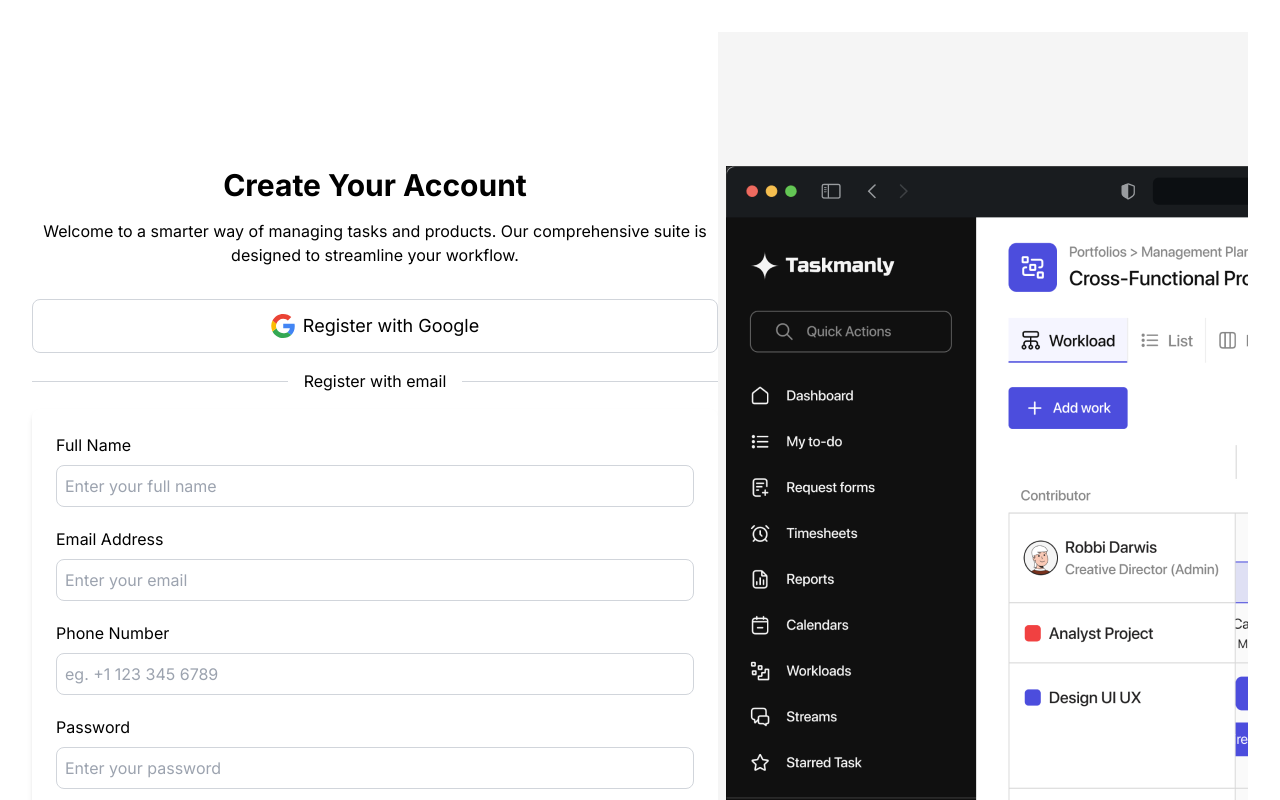
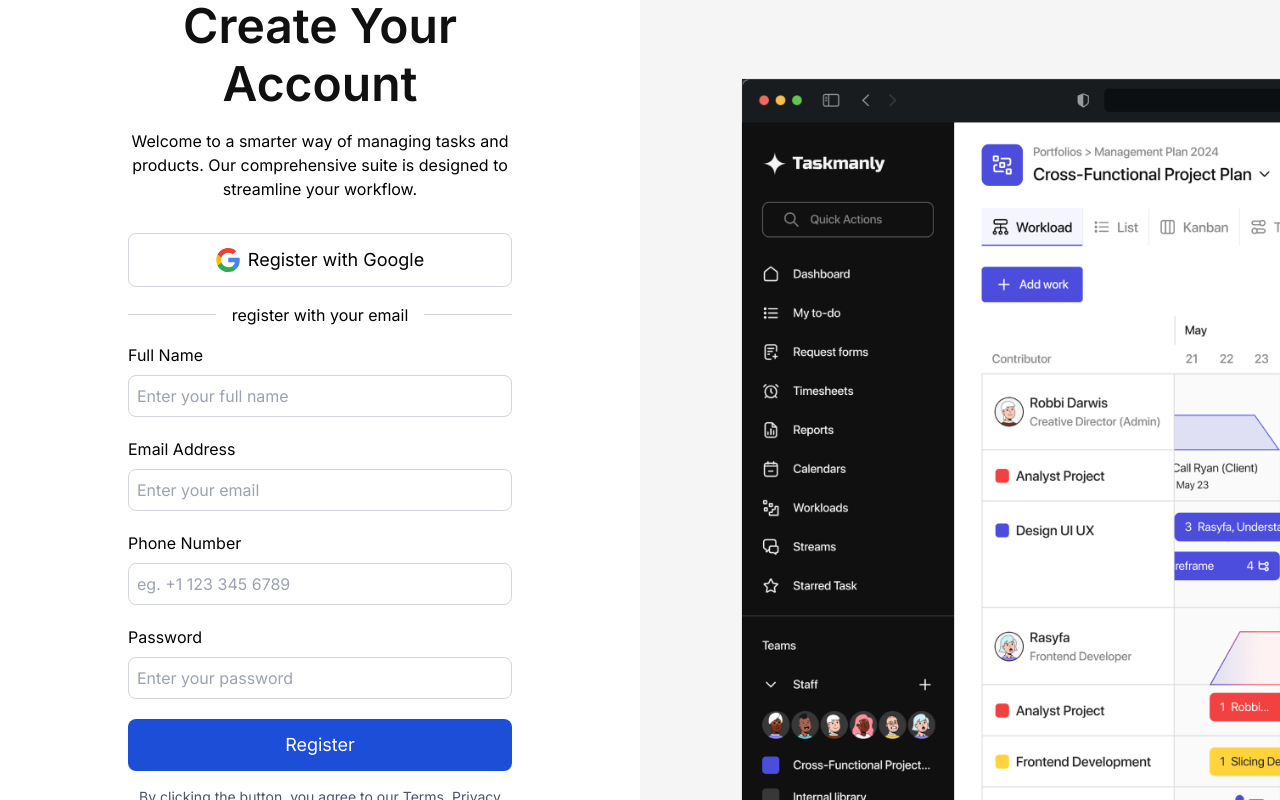
Before and after one commit to Annliyabaiju/time-track, a Next.js app: page / in a window 1280 px wide. Shown: the top 800 px of the page. Built offline with nearby package versions, Linux system fonts and the light colour scheme.

Commit message:
registerpaging

```diff
--- a/app/globals.css
+++ b/app/globals.css
@@ -1,33 +1,3 @@
 @tailwind base;
 @tailwind components;
 @tailwind utilities;
-
-:root {
-  --foreground-rgb: 0, 0, 0;
-  --background-start-rgb: 214, 219, 220;
-  --background-end-rgb: 255, 255, 255;
-}
-
-@media (prefers-color-scheme: dark) {
-  :root {
-    --foreground-rgb: 255, 255, 255;
-    --background-start-rgb: 0, 0, 0;
-    --background-end-rgb: 0, 0, 0;
-  }
-}
-
-body {
-  color: rgb(var(--foreground-rgb));
-  background: linear-gradient(
-      to bottom,
-      transparent,
-      rgb(var(--background-end-rgb))
-    )
-    rgb(var(--background-start-rgb));
-}
-
-@layer utilities {
-  .text-balance {
-    text-wrap: balance;
-  }
-}
--- a/app/page.tsx
+++ b/app/page.tsx
@@ -2,15 +2,19 @@ import Image from 'next/image';
 
 export default function Page() {
   return (
-    <main className="flex flex-col lg:flex-row items-start justify-center min-h-screen bg-white p-8">
-      <section className="w-full max-w-md lg:w-[686px] lg:max-w-none md:w-[60%] md:max-w-[635px] md:flex-shrink-0 flex flex-col justify-center h-[1024px] lg:items-center">
-        <div className="w-full flex flex-col justify-center items-center h-full">
-          <div className="w-full flex flex-col justify-center items-center">
-            <h1 className="text-3xl font-bold mb-4 text-black text-center">Create Your Account</h1>
-            <p className="mb-8 text-black text-center">
+    <main className="flex h-screen w-screen bg-white">
+     <div className="w-full sm:w-3/4 md:w-1/2 h-full flex items-center justify-center bg-white">
+
+  <div className="w-full max-w-md p-8 bg-white rounded-lg  ">
+  <h2 className="font-switzer font-semibold  text-center text-[#101010] mb-4 mt-6 text-2xl sm:text-3xl md:text-4xl lg:text-5xl lg:leading-[57.6px]">
+              Create Your Account
+            </h2>
+
+
+
+    <p className="mb-8 text-center text-black">
       Welcome to a smarter way of managing tasks and products. Our comprehensive suite is designed to streamline your workflow.
     </p>
-          </div>
 
     <button className="flex items-center justify-center w-full py-3 mb-4 text-lg text-black bg-white border border-gray-300 rounded-lg">
       <svg xmlns="http://www.w3.org/2000/svg" viewBox="0 0 326667 333333" className="w-6 h-6 mr-2" fill="currentColor">
@@ -24,11 +28,11 @@ export default function Page() {
 
     <div className="flex items-center mb-4 w-full">
       <div className="flex-grow border-t border-gray-300"></div>
-            <span className="mx-4 text-black">Register with email</span>
+      <span className="mx-4 text-black">register with your email</span>
       <div className="flex-grow border-t border-gray-300"></div>
     </div>
 
-          <form className="w-full mx-auto bg-white p-6 rounded-lg shadow-md">
+    <form className=" size-full max-w-screen-sm max-h-[700px]">
       <div className="mb-5">
         <label className="block mb-2 text-black">Full Name</label>
         <input type="text" id="fullName" className="w-full p-2 border border-gray-300 rounded-lg" placeholder="Enter your full name" />
@@ -50,25 +54,20 @@ export default function Page() {
       </div>
 
       <button type="submit" className="w-full py-3 text-lg text-white bg-blue-700 rounded-lg">Register</button>
+    </form>
 
     <p className="mt-4 text-sm text-center text-gray-600">
       By clicking the button, you agree to our Terms, Privacy Policy and Security Policy.
     </p>
-          </form>
   </div>
-      </section>
+</div>
 
-      <div className="relative hidden lg:block lg:w-[754px] lg:h-[1024px]">
+
+      <div className="w-0 hidden sm:block sm:w-1/4 md:w-1/2 h-full">
         <div className="relative w-full h-full">
           <Image src="/image1.png" alt="Desktop View" layout="fill" objectFit="cover" />
         </div>
       </div>
-      <div className="relative hidden md:block lg:hidden md:w-[40%] md:h-[1024px]">
-        <div className="relative w-full h-full">
-          <Image src="/image2.png" alt="Tablet View" layout="fill" objectFit="cover" />
-        </div>
-      </div>
-
     </main>
   );
 }
```
Lines whose indentation alone changed are shown as unchanged.
